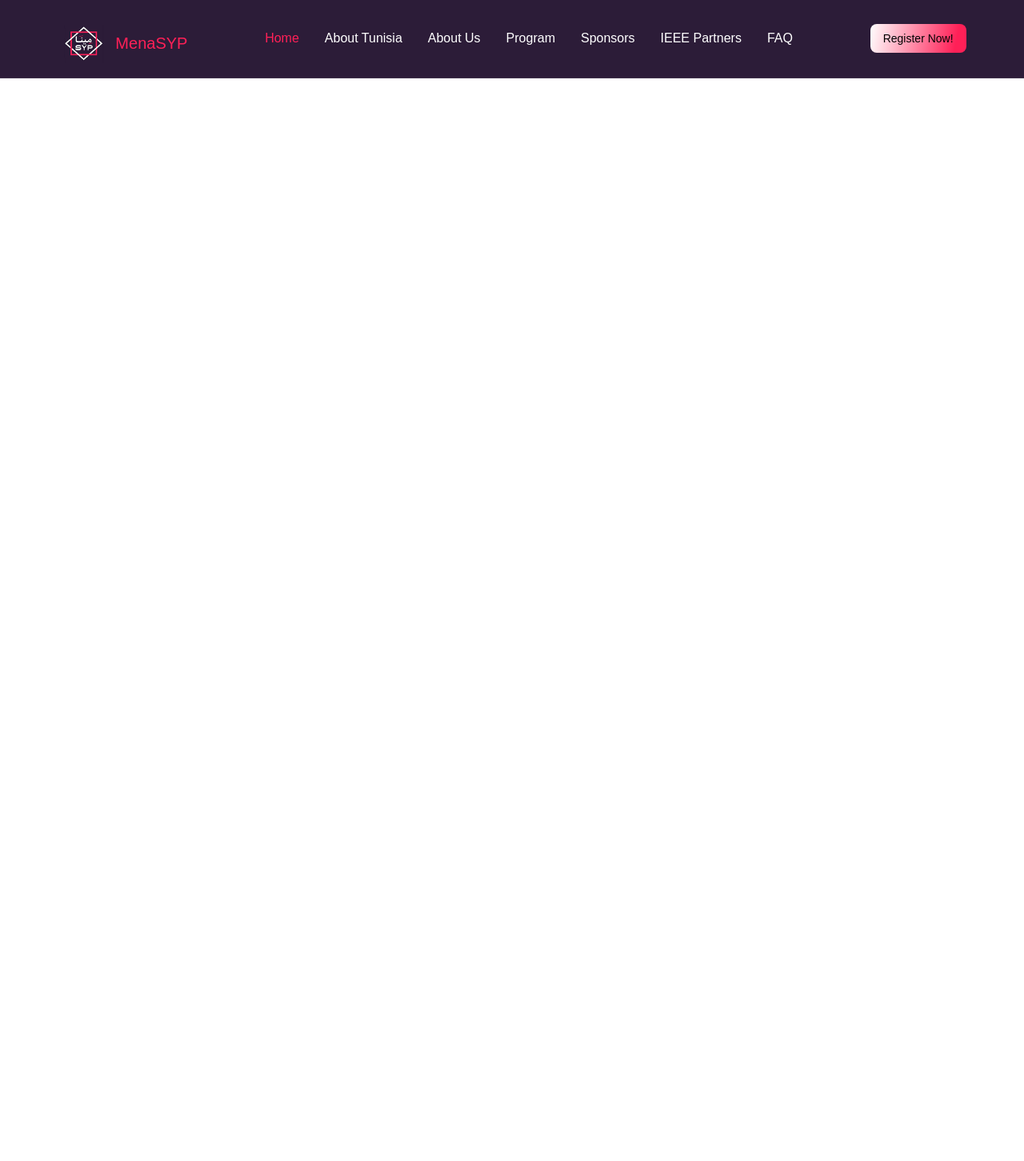
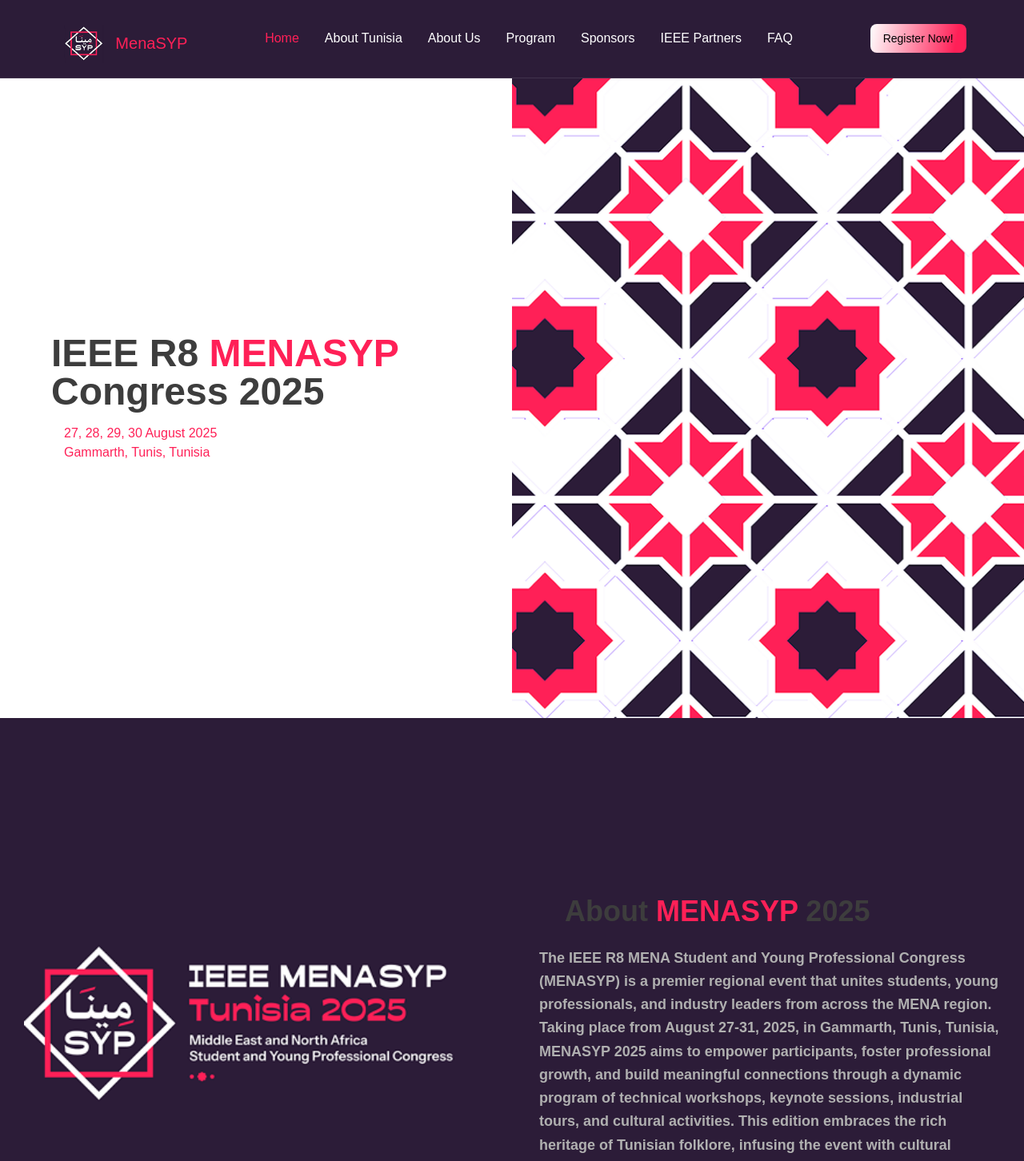
Before and after one commit to tarek-gritli/IEEE-R8-MENASYP-2025, a Next.js app: page / in a window 1280 px wide. Shown: the top 1452 px of the page at 80% size. Before the commit the page ends 800 px from the top, so only its background shows below. Built offline with nearby package versions, Linux system fonts and the light colour scheme.

Commit message:
add hero and about sections in home page

```diff
--- a/app/globals.css
+++ b/app/globals.css
@@ -135,6 +135,14 @@
     color: #FF2057;
   }
 
+  .text-dark {
+    color: #3D3D3D;
+  }
+
+  .text-description {
+    color: #B0B0B0;
+  }
+
   .bg-primary100 {
     background-color: #FF2057;
   }
--- a/app/page.tsx
+++ b/app/page.tsx
@@ -1,3 +1,11 @@
+import AboutMenaSYP from "@/components/home/AboutMenaSYP";
+import Hero from "@/components/home/Hero";
+
 export default function Home() {
-  return <div></div>;
+  return (
+    <div>
+      <Hero />
+      <AboutMenaSYP />
+    </div>
+  );
 }
--- /dev/null
+++ b/components/home/AboutMenaSYP.tsx
@@ -0,0 +1,41 @@
+import Image from "next/image";
+
+export default function AboutSection() {
+  return (
+    <section className="bg-dark h-screen flex justify-center items-center p-4">
+      <div className="flex flex-col md:flex-row justify-around items-center gap-4 w-full">
+        {/* Image Section */}
+        <div className="flex justify-center">
+          <Image
+            src="/images/about-menasyp.png"
+            alt="about-menasyp"
+            width={600}
+            height={300}
+            className="max-w-full h-auto"
+          />
+        </div>
+
+        {/* Text Section */}
+        <div className="flex flex-col max-w-xl text-center md:text-left">
+          <h2 className="text-4xl font-bold pb-6 ml-8">
+            <span className="text-dark">About </span>
+            <span className="text-primary100">MENASYP</span>
+            <span className="text-dark"> 2025</span>
+          </h2>
+          <p className="text-description font-bold text-base md:text-lg leading-relaxed">
+            The IEEE R8 MENA Student and Young Professional Congress (MENASYP)
+            is a premier regional event that unites students, young
+            professionals, and industry leaders from across the MENA region.
+            Taking place from August 27-31, 2025, in Gammarth, Tunis, Tunisia,
+            MENASYP 2025 aims to empower participants, foster professional
+            growth, and build meaningful connections through a dynamic program
+            of technical workshops, keynote sessions, industrial tours, and
+            cultural activities. This edition embraces the rich heritage of
+            Tunisian folklore, infusing the event with cultural experiences that
+            highlight Tunisia's traditions, music, and history.
+          </p>
+        </div>
+      </div>
+    </section>
+  );
+}
--- /dev/null
+++ b/components/home/Hero.tsx
@@ -0,0 +1,33 @@
+import Image from "next/image";
+
+const Hero = () => {
+  return (
+    <section className="relative flex flex-col md:flex-row items-center h-screen w-full overflow-hidden">
+      {/* Left content */}
+      <div className="p-8 md:p-16 md:w-1/2 z-10">
+        <h1 className="text-4xl md:text-5xl font-bold text-dark mb-4">
+          IEEE R8 <span className="text-primary100">MENASYP</span> Congress 2025
+        </h1>
+        <div className="ml-4 mt-4">
+          <p className="text-primary100 font-medium">
+            27, 28, 29, 30 August 2025 <br />
+            Gammarth, Tunis, Tunisia
+          </p>
+        </div>
+      </div>
+
+      {/* Right pattern */}
+      <div className="absolute md:relative right-0 top-0 md:w-1/2 h-full">
+        <Image
+          src="/images/hero.png"
+          alt="Hero"
+          fill
+          className="object-cover object-left"
+          quality={100}
+        />
+      </div>
+    </section>
+  );
+};
+
+export default Hero;
```
Also changed, not shown: public/images/about-menasyp.png (added).
